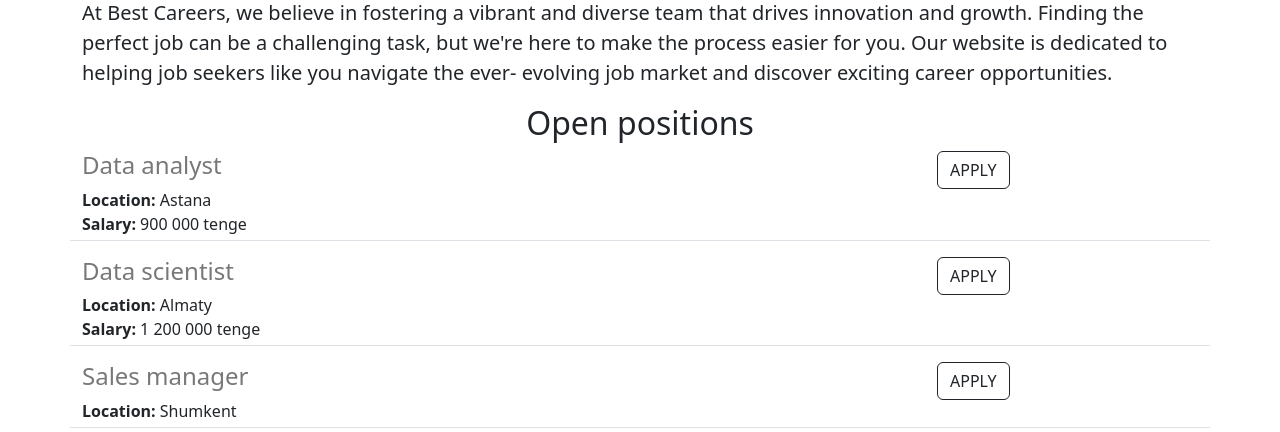
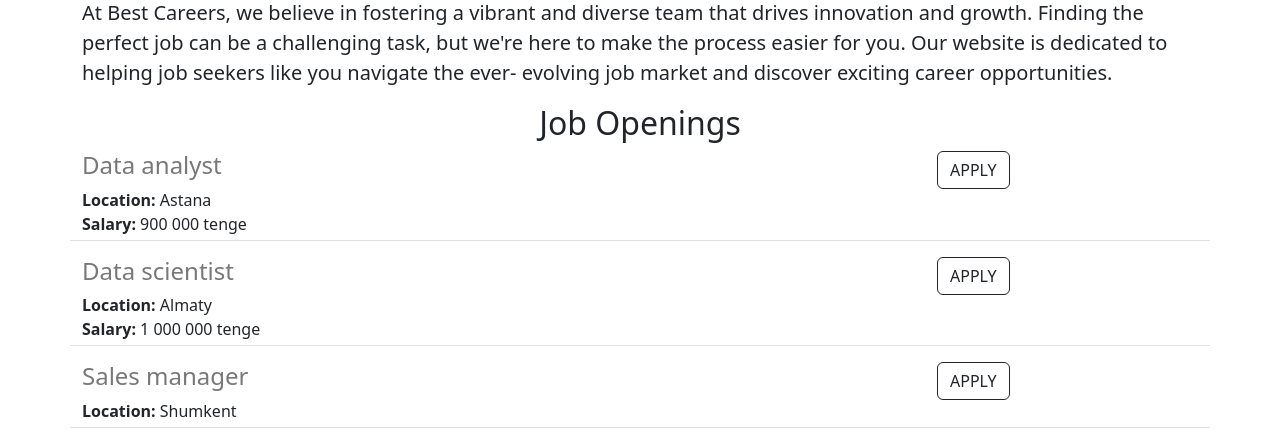
Before and after one commit to Klim2007/klim_web_v2, a Flask app: page / in a window 1280 px wide. Shown: the part 574-1006 px from the top of the page. Run offline with Flask 3, Linux system fonts and the light colour scheme.

Commit message:
salary change

```diff
--- a/app.py
+++ b/app.py
@@ -12,7 +12,7 @@
   'id': 2,
   'title': 'Data scientist',
   'location': 'Almaty',
-  'salary': '1 200 000 tenge'
+  'salary': '1 000 000 tenge'
   },
       {
   'id': 3,
--- a/templates/home.html
+++ b/templates/home.html
@@ -23,7 +23,7 @@
     helping job seekers like you navigate the ever- evolving job
     market and
     discover exciting career opportunities.
-    <h2 class = "text-center">Open positions</h2>
+    <h2 class = "text-center">Job Openings</h2>
 
          <div>
            {%for job in jobs %}
```
